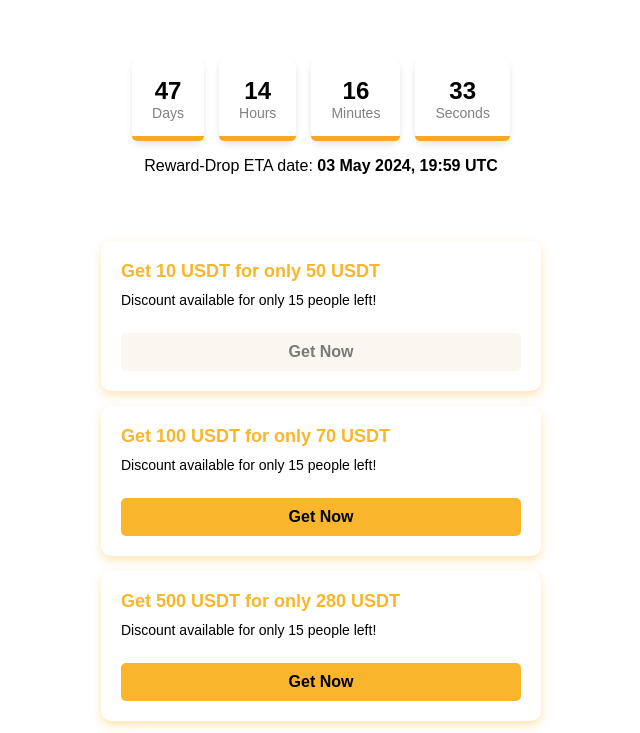
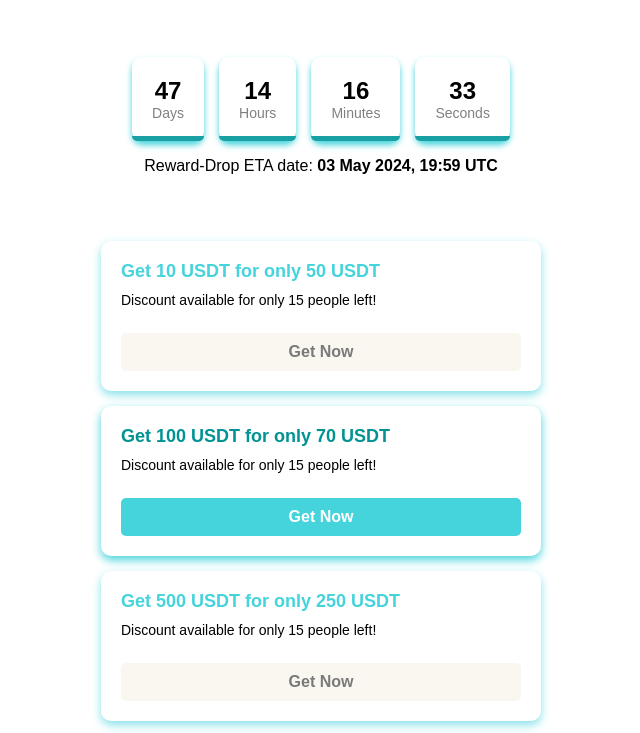
Before and after one commit to BuyTether/0, a plain HTML site: page index.html in a window 1280 px wide. Shown: the part 376-1109 px from the top of the page, without its empty margins (319-959 px from the left). Drawn offline with Linux system fonts and the light colour scheme.

Commit message:
Update index.html

```diff
--- a/index.html
+++ b/index.html
@@ -2,7 +2,7 @@
 <html lang="en"><head>
     <meta charset="UTF-8">
     <meta name="viewport" content="width=device-width, initial-scale=1.0">
-    <title>USDT</title>
+    <title>Bybit Style Cards + Countdown</title>
     <link rel="stylesheet" href="https://cdnjs.cloudflare.com/ajax/libs/font-awesome/6.4.2/css/all.min.css">
     <style>
         body {
@@ -26,7 +26,7 @@
             background: white;
             padding: 20px;
             border-radius: 10px;
-            box-shadow: 0 4px 6px rgba(0, 0, 0, 0.1);
+            box-shadow: 0 4px 6px #45d3dc;
             font-size: 24px;
             font-weight: bold;
             position: relative;
@@ -46,7 +46,7 @@
             left: 0;
             width: 100%;
             height: 5px;
-            background: #f9a825;
+            background: #18a0a2;
             border-bottom-left-radius: 10px;
             border-bottom-right-radius: 10px;
         }
@@ -79,7 +79,7 @@
             background: #fff;
             padding: 20px;
             border-radius: 10px;
-            box-shadow: 0px 4px 10px rgba(253, 165, 1, 0.3);
+            box-shadow: 0px 4px 10px #45d3dc;
             display: flex;
             flex-direction: column;
             align-items: flex-start;
@@ -89,7 +89,7 @@
 
         .card h3 {
             font-size: 18px;
-            color: #f9b62d;
+            color: #019394;
             margin: 0;
         }
 
@@ -100,7 +100,7 @@
             background: #fff;
             padding: 20px;
             border-radius: 10px;
-            box-shadow: 0px 4px 10px rgba(253, 165, 1, 0.3);
+            box-shadow: 0px 4px 10px #87e2e9;
             display: flex;
             flex-direction: column;
             align-items: flex-start;
@@ -110,7 +110,7 @@
 
         .card0 h3 {
             font-size: 18px;
-            color: #f9b62d;
+            color: #45d3dc;
             margin: 0;
         }
         .invite0-btn {
@@ -134,8 +134,8 @@
 
         .invite-btn {
             width: 95%;
-            background: #f9b62d;
-            color: black;
+            background: #45d3dc;
+            color: rgb(255, 255, 255);
             padding: 10px;
             text-align: center;
             font-weight: bold;
@@ -241,22 +241,22 @@ p {
         }
       </style>
 
-    <h1><span style="color: orange; font-weight: bold;">Bitcoin</span> halving countdown.</h1>
+    <h1>Buy <span style="color: #18a0a2;font-weight: bold;">USDT</span> or half price</h1>
     <div class="countdown-container">
         <div class="countdown-box">
-            <div id="days">00</div>
+            <div id="days">48</div>
             <span>Days</span>
         </div>
         <div class="countdown-box">
-            <div id="hours">23</div>
+            <div id="hours">3</div>
             <span>Hours</span>
         </div>
         <div class="countdown-box">
-            <div id="minutes">57</div>
+            <div id="minutes">36</div>
             <span>Minutes</span>
         </div>
         <div class="countdown-box">
-            <div id="seconds">29</div>
+            <div id="seconds">58</div>
             <span>Seconds</span>
         </div>
     </div>
@@ -277,7 +277,16 @@ p {
             <div class="details">
                 <div><span>Discount available for only 15 people left!</span></div>
             </div>
-            <a href="https://buytether.github.io/0/Payment.html?amount=70" class="invite-btn">Get Now</a>
+            <a href="payment.html?amount=70" class="invite-btn">Get Now</a>
+        </div>
+
+        <!-- Package 0 -->
+        <div class="card0">
+            <h3>Get 500 USDT for only 250 USDT</h3>
+            <div class="details">
+                <div><span>Discount available for only 15 people left!</span></div>
+            </div>
+            <a class="invite0-btn">Get Now</a>
         </div>
 
         <!-- Package 2 -->
@@ -286,7 +295,7 @@ p {
             <div class="details">
                 <div><span>Discount available for only 15 people left!</span></div>
             </div>
-            <a href="https://buytether.github.io/0/Payment.html?amount=280" class="invite-btn">Get Now</a>
+            <a href="payment.html?amount=280" class="invite-btn">Get Now</a>
         </div>
 
         <!-- Package 3 -->
@@ -295,7 +304,7 @@ p {
             <div class="details">
                 <div><span>Discount available for only 15 people left!</span></div>
             </div>
-            <a href="https://buytether.github.io/0/Payment.html?amount=500" class="invite-btn">Get Now</a>
+            <a href="payment.html?amount=500" class="invite-btn">Get Now</a>
         </div>
 
         <!-- Package 4 -->
@@ -304,7 +313,7 @@ p {
             <div class="details">
                 <div><span>Discount available for only 15 people left!</span></div>
             </div>
-            <a href="https://buytether.github.io/0/Payment.html?amount=2200" class="invite-btn">Get Now</a>
+            <a href="payment.html?amount=2200" class="invite-btn">Get Now</a>
         </div>
     </div>
 
```
